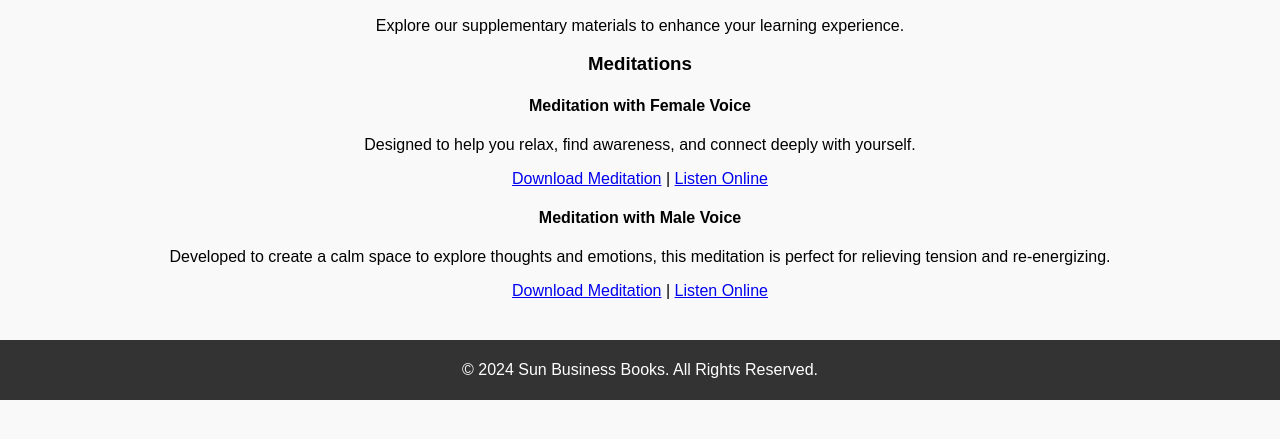
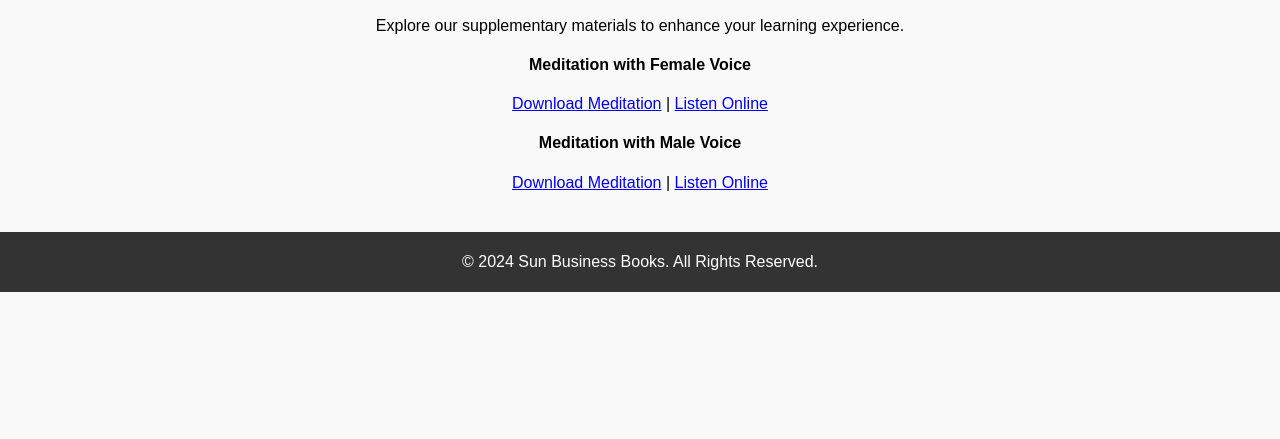
Before and after one commit to sunbusinessbooks/sunbusinessbooks.github.io, a plain HTML site: page supplementary_materials.html in a window 1280 px wide. Shown: the part 229-668 px from the top of the page. Drawn offline with Linux system fonts and the light colour scheme.

Commit message:
Update supplementary_materials.html

```diff
--- a/supplementary_materials.html
+++ b/supplementary_materials.html
@@ -7,42 +7,38 @@
     <link rel="stylesheet" href="css/styles.css">
 </head>
 <body>
-    <div id="header-container"></div> <!-- Контейнер для шапки -->
+    <div id="header-container"></div>
 
     <main>
         <section>
             <h2>Supplementary Materials</h2>
             <p>Explore our supplementary materials to enhance your learning experience.</p>
-
-            <h3>Meditations</h3>
+            <!-- Медитации -->
             <div class="meditation">
                 <h4>Meditation with Female Voice</h4>
-                <p>Designed to help you relax, find awareness, and connect deeply with yourself.</p>
                 <a href="https://github.com/sunbusinessbooks/sunbusinessbooks.github.io/raw/main/assets/audio/MeditationGirl.mp3" download>Download Meditation</a> |
                 <a href="https://github.com/sunbusinessbooks/sunbusinessbooks.github.io/raw/main/assets/audio/MeditationGirl.mp3">Listen Online</a>
             </div>
             <div class="meditation">
                 <h4>Meditation with Male Voice</h4>
-                <p>Developed to create a calm space to explore thoughts and emotions, this meditation is perfect for relieving tension and re-energizing.</p>
                 <a href="https://github.com/sunbusinessbooks/sunbusinessbooks.github.io/raw/main/assets/audio/MeditationMen.mp3" download>Download Meditation</a> |
                 <a href="https://github.com/sunbusinessbooks/sunbusinessbooks.github.io/raw/main/assets/audio/MeditationMen.mp3">Listen Online</a>
             </div>
         </section>
     </main>
 
-    <div id="footer-container"></div> <!-- Контейнер для футера -->
+    <div id="footer-container"></div>
 
-    <!-- JavaScript для подгрузки шапки и футера -->
     <script>
-        // Подгрузка шапки
         fetch('header.html')
             .then(response => response.text())
-            .then(data => document.getElementById('header-container').innerHTML = data);
+            .then(data => document.getElementById('header-container').innerHTML = data)
+            .catch(error => console.error('Error loading header:', error));
 
-        // Подгрузка футера
         fetch('footer.html')
             .then(response => response.text())
-            .then(data => document.getElementById('footer-container').innerHTML = data);
+            .then(data => document.getElementById('footer-container').innerHTML = data)
+            .catch(error => console.error('Error loading footer:', error));
     </script>
 </body>
 </html>
```
